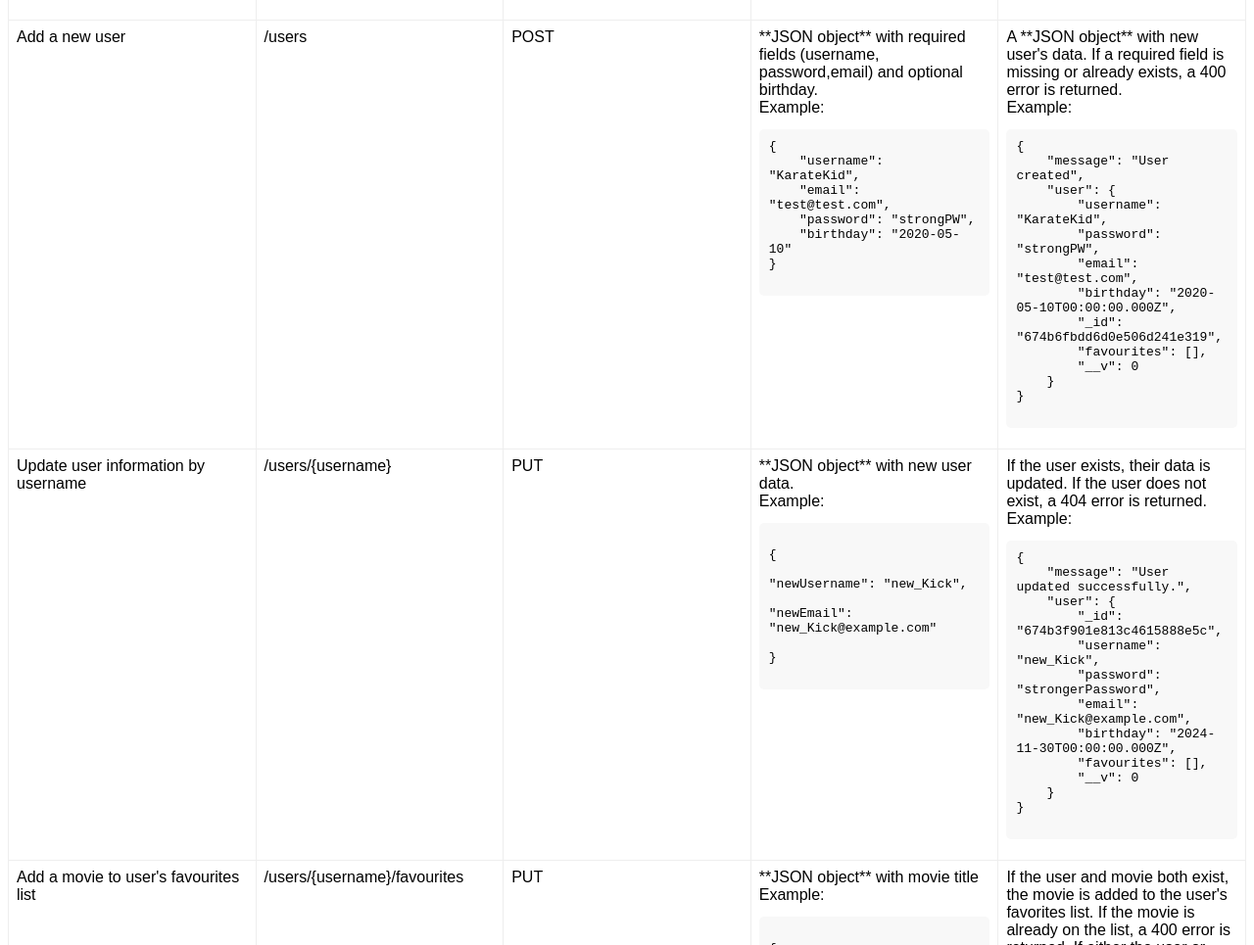
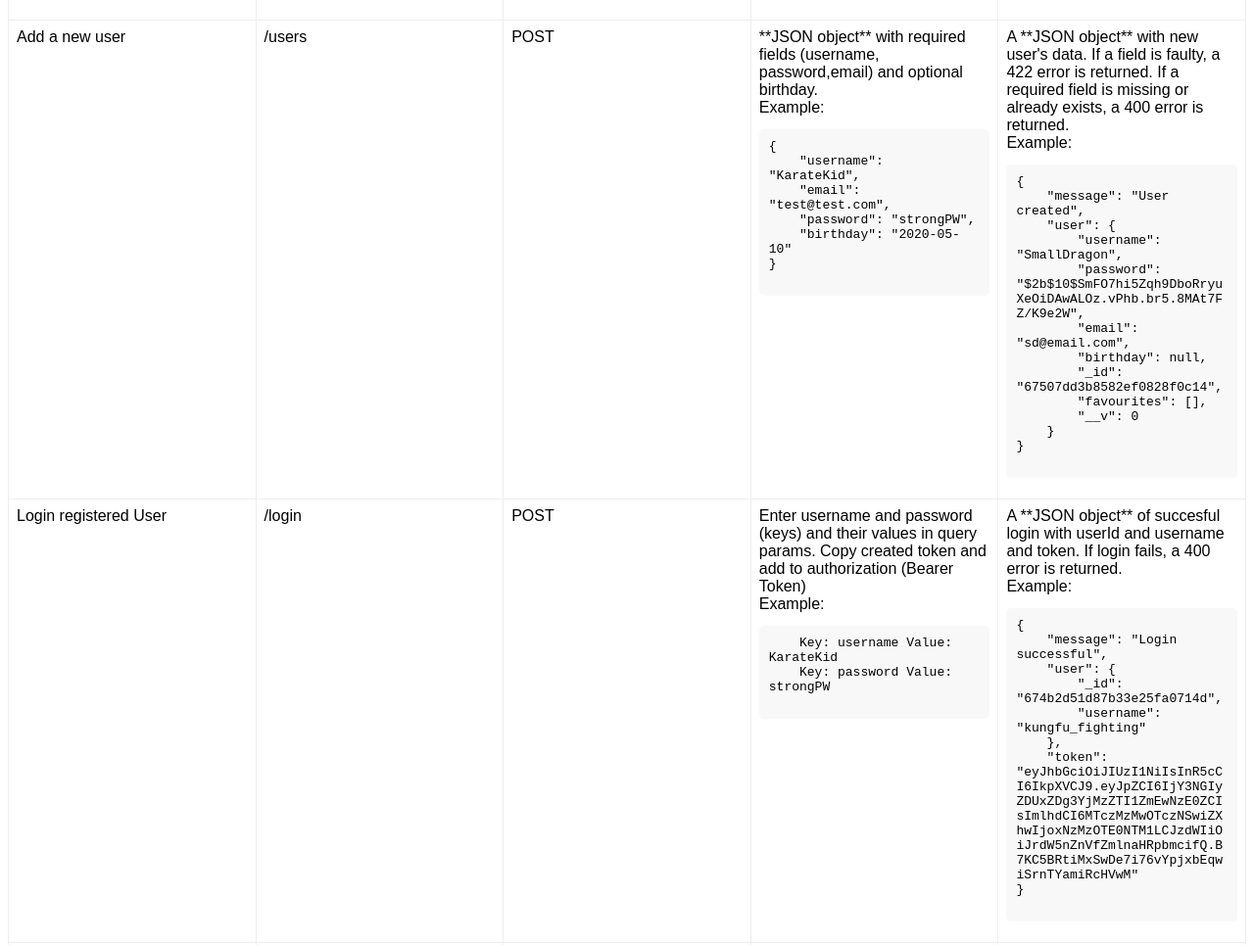
Before and after one commit to JasDevelops/DojoDB, a website: page public/documentation.html in a window 1280 px wide. Shown: the part 6360-7325 px from the top of the page at 98% size. Drawn offline with Linux system fonts and the light colour scheme.

Commit message:
Update documentation.html

```diff
--- a/log.txt
+++ b/log.txt
@@ -568,3 +568,8 @@ Timestamp: Mon Nov 18 2024 18:15:43 GMT+0100 (Mitteleuropäische Normalzeit)
 ::1 - - [04/Dec/2024:16:30:43 +0000] "PUT /users/SmallDragon HTTP/1.1" 200 185 "-" "PostmanRuntime/7.43.0"
 ::1 - - [04/Dec/2024:16:36:17 +0000] "PUT /users/SmallDragon HTTP/1.1" 422 255 "-" "PostmanRuntime/7.43.0"
 ::1 - - [04/Dec/2024:16:36:39 +0000] "PUT /users/SmallDragon HTTP/1.1" 422 169 "-" "PostmanRuntime/7.43.0"
+::1 - - [04/Dec/2024:16:39:35 +0000] "PUT /users/SmallDragon HTTP/1.1" 200 191 "-" "PostmanRuntime/7.43.0"
+::1 - - [04/Dec/2024:16:43:14 +0000] "PUT /users/SmallDragon/favourites/67489232f9495208cdfdecfa HTTP/1.1" 200 206 "-" "PostmanRuntime/7.43.0"
+::1 - - [04/Dec/2024:16:43:25 +0000] "PUT /users/SmallDragon/favourites/67489232f9495208cdfdecfa HTTP/1.1" 400 95 "-" "PostmanRuntime/7.43.0"
+::1 - - [04/Dec/2024:16:43:58 +0000] "PUT /users/SmallDragon/favourites/6748901bf9495208cdfdecf6 HTTP/1.1" 200 253 "-" "PostmanRuntime/7.43.0"
+::1 - - [04/Dec/2024:16:44:45 +0000] "DELETE /users/SmallDragon/favourites/6748901bf9495208cdfdecf6 HTTP/1.1" 200 196 "-" "PostmanRuntime/7.43.0"
--- a/public/documentation.html
+++ b/public/documentation.html
@@ -362,21 +362,50 @@
                                 </pre>
                             </td>
                             <td>
-                                A **JSON object** with new user's data. If a required field is missing or already exists, a 400 error is returned.
+                                A **JSON object** with new user's data. If a field is faulty, a 422 error is returned. If a required field is missing or already exists, a 400 error is returned.
                                 <br>
                                 Example:
                                 <pre>
 {
     "message": "User created",
     "user": {
-        "username": "KarateKid",
-        "password": "strongPW",
-        "email": "test@test.com",
-        "birthday": "2020-05-10T00:00:00.000Z",
-        "_id": "674b6fbdd6d0e506d241e319",
+        "username": "SmallDragon",
+        "password": "$2b$10$SmFO7hi5Zqh9DboRryuXeOiDAwALOz.vPhb.br5.8MAt7FZ/K9e2W",
+        "email": "sd@email.com",
+        "birthday": null,
+        "_id": "67507dd3b8582ef0828f0c14",
         "favourites": [],
         "__v": 0
     }
+}
+                                </pre>
+                            </td>
+                        </tr>
+                        <tr>
+                            <td>Login registered User</td>
+                            <td>/login</td>
+                            <td>POST</td>
+                            <td>
+                               Enter username and password (keys) and their values in query params. Copy created token and add to authorization (Bearer Token)
+                                <br>
+                                Example:
+                                <pre>
+    Key: username Value: KarateKid
+    Key: password Value: strongPW
+                                </pre>
+                            </td>
+                            <td>
+                                A **JSON object** of succesful login with userId and username and token. If login fails, a 400 error is returned.
+                                <br>
+                                Example:
+                                <pre>
+{
+    "message": "Login successful",
+    "user": {
+        "_id": "674b2d51d87b33e25fa0714d",
+        "username": "kungfu_fighting"
+    },
+    "token": "eyJhbGciOiJIUzI1NiIsInR5cCI6IkpXVCJ9.eyJpZCI6IjY3NGIyZDUxZDg3YjMzZTI1ZmEwNzE0ZCIsImlhdCI6MTczMzMwOTczNSwiZXhwIjoxNzMzOTE0NTM1LCJzdWIiOiJrdW5nZnVfZmlnaHRpbmcifQ.B7KC5BRtiMxSwDe7i76vYpjxbEqwiSrnTYamiRcHVwM"
 }
                                 </pre>
                             </td>
@@ -397,20 +426,19 @@
                                 </pre>
                             </td>
                             <td>
-                                If the user exists, their data is updated. If the user does not exist, a 404 error is returned.
+                                A **JSON object** with updated data. If a field is faulty, a 422 error is returned. If a required field is missing or already exists, a 400 error is returned.
                                 <br>
                                 Example:
                                 <pre>
 {
     "message": "User updated successfully.",
+    "updatedFields": {
+        "email": "email updated successfully"
+    },
     "user": {
-        "_id": "674b3f901e813c4615888e5c",
-        "username": "new_Kick",
-        "password": "strongerPassword",
-        "email": "new_Kick@example.com",
-        "birthday": "2024-11-30T00:00:00.000Z",
-        "favourites": [],
-        "__v": 0
+        "username": "SmallDragon",
+        "email": "new@email.com",
+        "birthday": "2010-11-03T00:00:00.000Z"
     }
 }
                                 </pre>
@@ -418,7 +446,7 @@
                         </tr>
                         <tr>
                             <td>Add a movie to user's favourites list</td>
-                            <td>/users/{username}/favourites</td>
+                            <td>/users/{username}/favourites/{movieId}</td>
                             <td>PUT</td>
                             <td>
                                 **JSON object** with movie title
@@ -436,9 +464,9 @@
                                 Example:
                                 <pre>
 {
-    "username": "NinjaWarrior",
+    "message": "Movie \"Ip Man\" with the ID \"6748901bf9495208cdfdecf6\" added to favourites.",
+    "username": "SmallDragon",
     "favourites": [
-    "message": "Movie with the title \"ip man\" added to favourites.",
         {
             "movieId": "67489232f9495208cdfdecfa",
             "title": "The Monkey King"
@@ -454,7 +482,7 @@
                         </tr>
                         <tr>
                             <td>Remove a movie from user's favourites list</td>
-                            <td>/users/{username}/favourites</td>
+                            <td>/users/{username}/favourites/{movieId}</td>
                             <td>DELETE</td>
                             <td>
                                 **JSON object** with movie title
@@ -472,9 +500,14 @@
                                 Example:
                                 <pre>
 {
-    "message": "Movie with the title \"The Monkey King\" removed from favourites.",
-    "username": "NinjaWarrior",
-    "favourites": "No favourite movies yet"
+    "message": "Movie with twith the ID \"6748901bf9495208cdfdecf6\" removed from favourites.",
+    "username": "SmallDragon",
+    "favourites": [
+        {
+            "movieId": "67489232f9495208cdfdecfa",
+            "title": "The Monkey King"
+        }
+    ]
 }
                                 </pre>
                             </td>
```
